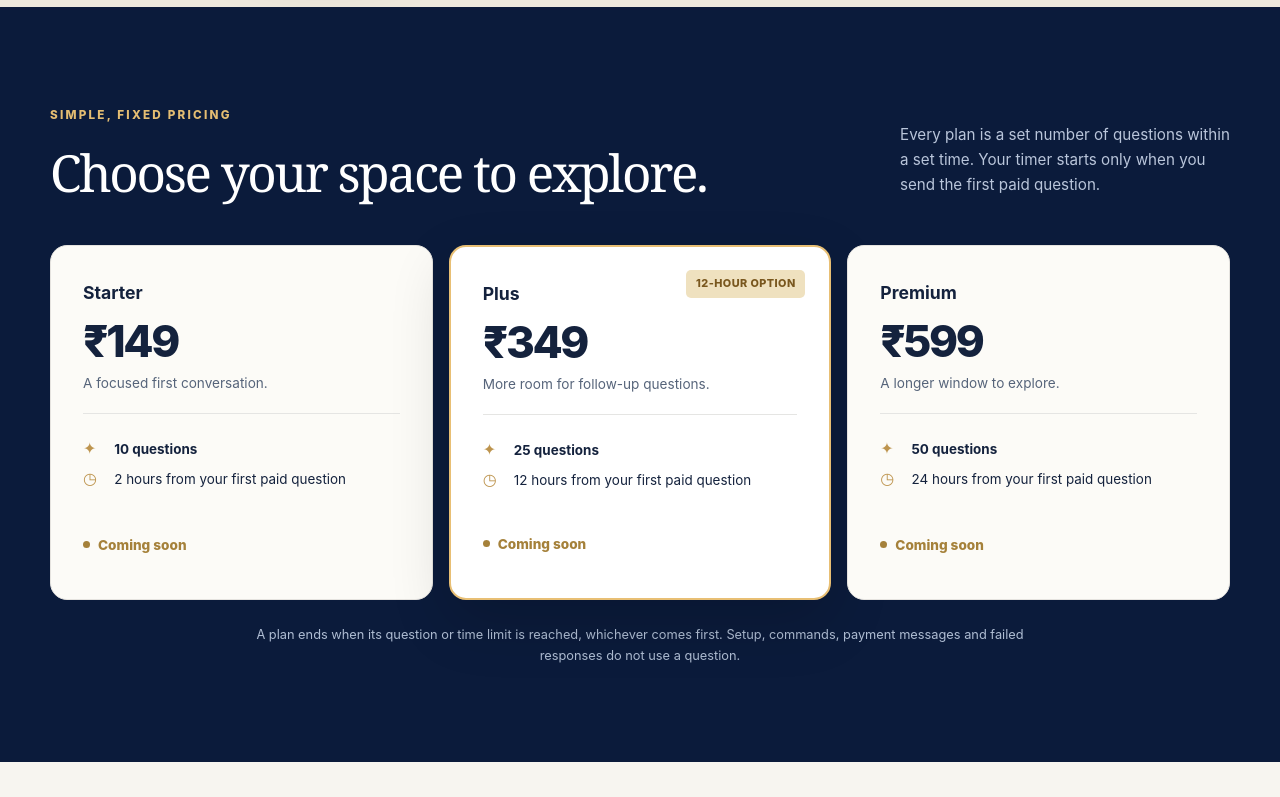
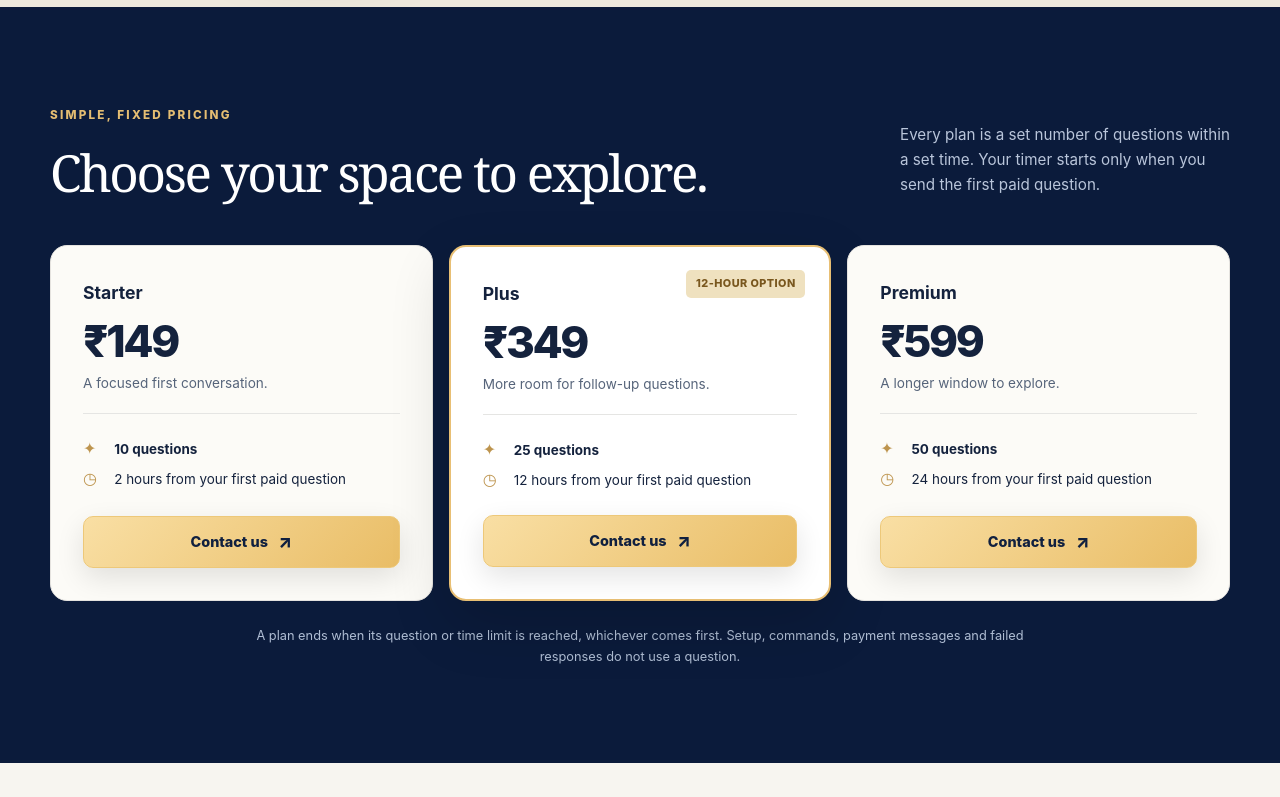
Before and after one commit to dhavalrm96/astrodost-site, a plain HTML site: page index.html in a window 1280 px wide. Shown: the part 2000-2797 px from the top of the page. Drawn offline with Linux system fonts and the light colour scheme.

Commit message:
Replace Coming soon badges with working Contact us buttons
Co-Authored-By: Claude Opus 5.5 <noreply@anthropic.com>

```diff
--- a/index.html
+++ b/index.html
@@ -29,7 +29,7 @@
   <main id="main">
     <section class="hero-band"><div class="hero section-shell">
       <div class="hero-copy">
-        <p class="eyebrow"><span class="eyebrow-line"></span> Vedic astrology, thoughtfully explained <span class="hero-status">Coming soon</span></p>
+        <p class="eyebrow"><span class="eyebrow-line"></span> Vedic astrology, thoughtfully explained </p>
         <h1>Discover more <em>in your stars.</em></h1>
         <p class="lead">Explore your birth chart through clear, AI-assisted conversations on WhatsApp—in the language that feels like home.</p>
         <div class="hero-actions"><a class="button button-large" href="#plans">Explore plans <span aria-hidden="true">↗</span></a><a class="secondary-link" href="#how-it-works">See how it works <span aria-hidden="true">↓</span></a></div>
@@ -67,19 +67,19 @@
           <div class="plan-heading"><h3>Starter</h3><p class="price">₹149</p></div>
           <p class="plan-summary">A focused first conversation.</p>
           <div class="plan-terms"><p><span aria-hidden="true">✦</span><strong>10 questions</strong></p><p><span aria-hidden="true">◷</span>2 hours from your first paid question</p></div>
-          <div class="plan-action"><span class="availability-status"><span aria-hidden="true"></span>Coming soon</span></div>
+          <div class="plan-action"><a class="button button-plan" href="/contact">Contact us <span aria-hidden="true">↗</span></a></div>
         </article><article class="plan-card featured">
           <span class="badge">12-hour option</span>
           <div class="plan-heading"><h3>Plus</h3><p class="price">₹349</p></div>
           <p class="plan-summary">More room for follow-up questions.</p>
           <div class="plan-terms"><p><span aria-hidden="true">✦</span><strong>25 questions</strong></p><p><span aria-hidden="true">◷</span>12 hours from your first paid question</p></div>
-          <div class="plan-action"><span class="availability-status"><span aria-hidden="true"></span>Coming soon</span></div>
+          <div class="plan-action"><a class="button button-plan" href="/contact">Contact us <span aria-hidden="true">↗</span></a></div>
         </article><article class="plan-card">
 
           <div class="plan-heading"><h3>Premium</h3><p class="price">₹599</p></div>
           <p class="plan-summary">A longer window to explore.</p>
           <div class="plan-terms"><p><span aria-hidden="true">✦</span><strong>50 questions</strong></p><p><span aria-hidden="true">◷</span>24 hours from your first paid question</p></div>
-          <div class="plan-action"><span class="availability-status"><span aria-hidden="true"></span>Coming soon</span></div>
+          <div class="plan-action"><a class="button button-plan" href="/contact">Contact us <span aria-hidden="true">↗</span></a></div>
         </article></div>
       <p class="plan-footnote">A plan ends when its question or time limit is reached, whichever comes first. Setup, commands, payment messages and failed responses do not use a question.</p>
     </div></section>
```
